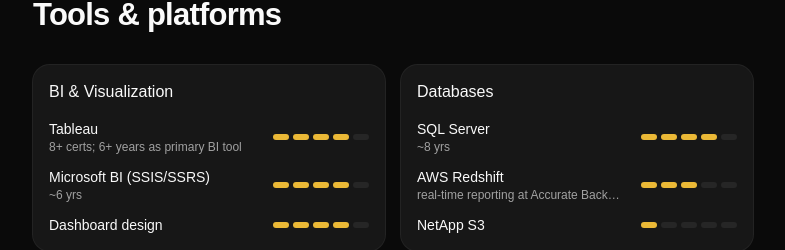
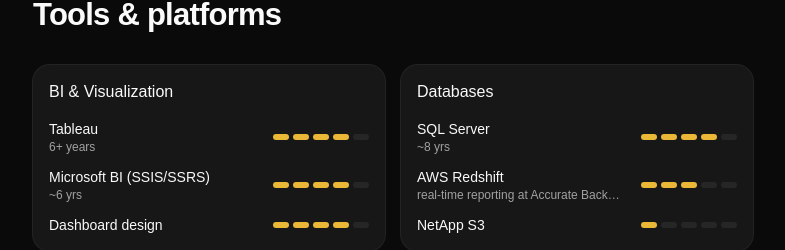
Before and after one commit to AdarshMurali/Resume, a React (Vite) app: page / in a window 1280 px wide. Shown: the part 1944-2194 px from the top of the page, without its empty margins (247-1032 px from the left). Built offline with nearby package versions, Linux system fonts and the light colour scheme.

Commit message:
fix(content): Tableau note is just "6+ years", drop certs mention
The prior edit reworded the years wording but left "8+ certs;" in
place, so the note never actually matched what was requested.

```diff
--- a/src/content/skills.ts
+++ b/src/content/skills.ts
@@ -12,7 +12,7 @@
   {
     category: "BI & Visualization",
     skills: [
-      { name: "Tableau", level: 4, note: "8+ certs; 6+ years as primary BI tool" },
+      { name: "Tableau", level: 4, note: "6+ years" },
       { name: "Microsoft BI (SSIS/SSRS)", level: 4, note: "~6 yrs" },
       { name: "Dashboard design", level: 4 },
     ],
```
Also changed, not shown: src/content/knowledge.generated.ts (+1 -1 lines).
